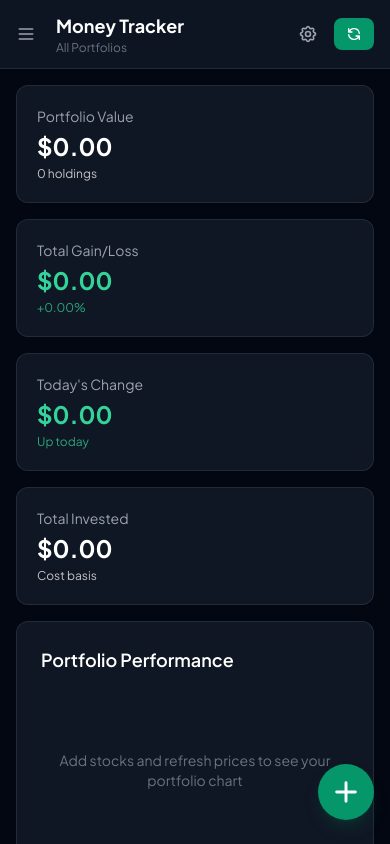
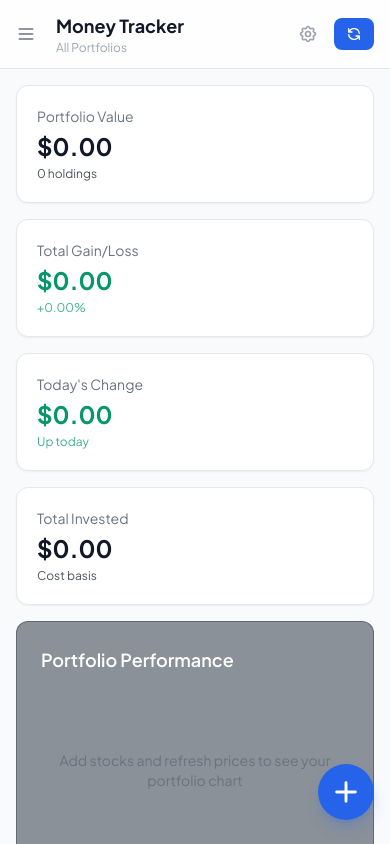
Before and after one commit to ronro652/moneyTracker, a Next.js app: page / in a window 390 px wide. Both pictures are taken after a click on the button 354 px from the left and 34 px from the top of the page. Shown: the top 844 px of the page. Built offline with nearby package versions, Linux system fonts and the light colour scheme; no server answers; the database is empty.

Commit message:
Apply white/blue theme to Dashboard shell and SummaryCards
Header, sidebar, FAB, and metric cards now use white backgrounds,
gray-200 borders, and blue-600 accents replacing emerald/dark gray.

Co-Authored-By: Claude Opus 4.6 <noreply@anthropic.com>

```diff
--- a/src/components/Dashboard.tsx
+++ b/src/components/Dashboard.tsx
@@ -142,32 +142,32 @@ export default function Dashboard() {
   };
 
   return (
-    <div className="min-h-screen bg-gray-950 text-gray-100">
-      <header className="border-b border-gray-800 bg-gray-900/80 backdrop-blur-md sticky top-0 z-10">
+    <div className="min-h-screen bg-slate-50 text-gray-800">
+      <header className="border-b border-gray-200 bg-white/80 backdrop-blur-md sticky top-0 z-10">
         <div className="max-w-[1400px] mx-auto px-4 sm:px-6 py-3 sm:py-4 flex items-center justify-between">
           <div className="flex items-center gap-3">
             <button
               onClick={() => setSidebarOpen(!sidebarOpen)}
-              className="lg:hidden p-2 -ml-2 text-gray-400 hover:text-white transition-colors"
+              className="lg:hidden p-2 -ml-2 text-gray-500 hover:text-gray-900 transition-colors"
             >
               <svg className="w-5 h-5" fill="none" stroke="currentColor" viewBox="0 0 24 24">
                 <path strokeLinecap="round" strokeLinejoin="round" strokeWidth={2} d="M4 6h16M4 12h16M4 18h16" />
               </svg>
             </button>
             <div>
-              <h1 className="text-lg sm:text-xl font-bold text-white">Money Tracker</h1>
-              <p className="text-xs text-gray-500">
+              <h1 className="text-lg sm:text-xl font-bold text-gray-900">Money Tracker</h1>
+              <p className="text-xs text-gray-400">
                 {activePortfolio ? activePortfolio.name : "All Portfolios"}
               </p>
             </div>
           </div>
           <div className="flex items-center gap-2 sm:gap-3">
             {lastUpdated && (
-              <span className="text-xs text-gray-500 hidden sm:inline">Updated {lastUpdated}</span>
+              <span className="text-xs text-gray-400 hidden sm:inline">Updated {lastUpdated}</span>
             )}
             <button
               onClick={() => setShowSettings(true)}
-              className="p-2 text-gray-400 hover:text-white transition-colors"
+              className="p-2 text-gray-400 hover:text-gray-700 transition-colors"
               title="Dashboard settings"
             >
               <svg className="w-5 h-5" fill="none" stroke="currentColor" viewBox="0 0 24 24">
@@ -178,7 +178,7 @@ export default function Dashboard() {
             <button
               onClick={refreshPrices}
               disabled={refreshing}
-              className="bg-emerald-600 hover:bg-emerald-500 active:bg-emerald-700 disabled:bg-gray-700 text-white text-sm font-medium px-3 sm:px-4 py-2 rounded-lg transition-colors flex items-center gap-2"
+              className="bg-blue-600 hover:bg-blue-500 active:bg-blue-700 disabled:bg-gray-300 text-white text-sm font-medium px-3 sm:px-4 py-2 rounded-lg transition-colors flex items-center gap-2"
             >
               {refreshing ? (
                 <>
@@ -204,9 +204,9 @@ export default function Dashboard() {
       {/* Mobile sidebar overlay */}
       {sidebarOpen && (
         <div className="fixed inset-0 z-30 lg:hidden" onClick={() => setSidebarOpen(false)}>
-          <div className="absolute inset-0 bg-black/60" />
+          <div className="absolute inset-0 bg-black/20" />
           <div
-            className="absolute left-0 top-0 bottom-0 w-72 bg-gray-900 border-r border-gray-800 p-4 pt-20 overflow-y-auto"
+            className="absolute left-0 top-0 bottom-0 w-72 bg-white border-r border-gray-200 p-4 pt-20 overflow-y-auto shadow-xl"
             onClick={(e) => e.stopPropagation()}
           >
             <PortfolioSidebar
@@ -242,7 +242,7 @@ export default function Dashboard() {
             {visibleWidgets.map(renderWidget)}
 
             {lastUpdated && (
-              <p className="text-xs text-gray-500 text-center sm:hidden">
+              <p className="text-xs text-gray-400 text-center sm:hidden">
                 Updated {lastUpdated}
               </p>
             )}
@@ -253,7 +253,7 @@ export default function Dashboard() {
       {/* Mobile FAB */}
       <button
         onClick={() => setShowAddSheet(true)}
-        className="md:hidden fixed right-4 bottom-6 z-30 w-14 h-14 bg-emerald-600 active:bg-emerald-700 text-white rounded-full shadow-lg shadow-emerald-900/40 flex items-center justify-center"
+        className="md:hidden fixed right-4 bottom-6 z-30 w-14 h-14 bg-blue-600 active:bg-blue-700 text-white rounded-full shadow-lg shadow-blue-600/25 flex items-center justify-center"
         style={{ bottom: "calc(1.5rem + env(safe-area-inset-bottom))" }}
       >
         <svg className="w-7 h-7" fill="none" stroke="currentColor" viewBox="0 0 24 24">
--- a/src/components/SummaryCards.tsx
+++ b/src/components/SummaryCards.tsx
@@ -34,25 +34,25 @@ export default function SummaryCards({ holdings }: Props) {
       label: "Portfolio Value",
       value: fmt(totalValue),
       sub: `${holdings.length} holding${holdings.length !== 1 ? "s" : ""}`,
-      color: "text-white",
+      color: "text-gray-900",
     },
     {
       label: "Total Gain/Loss",
       value: fmt(totalGain),
       sub: `${totalGainPercent >= 0 ? "+" : ""}${totalGainPercent.toFixed(2)}%`,
-      color: totalGain >= 0 ? "text-emerald-400" : "text-red-400",
+      color: totalGain >= 0 ? "text-emerald-600" : "text-red-500",
     },
     {
       label: "Today's Change",
       value: fmt(dailyChange),
       sub: dailyChange >= 0 ? "Up today" : "Down today",
-      color: dailyChange >= 0 ? "text-emerald-400" : "text-red-400",
+      color: dailyChange >= 0 ? "text-emerald-600" : "text-red-500",
     },
     {
       label: "Total Invested",
       value: fmt(totalCost),
       sub: "Cost basis",
-      color: "text-white",
+      color: "text-gray-900",
     },
   ];
 
@@ -61,9 +61,9 @@ export default function SummaryCards({ holdings }: Props) {
       {cards.map((card) => (
         <div
           key={card.label}
-          className="bg-gray-800/50 border border-gray-700/50 rounded-xl p-5 backdrop-blur-sm"
+          className="bg-white border border-gray-200 rounded-xl p-5 shadow-sm"
         >
-          <p className="text-sm text-gray-400 mb-1">{card.label}</p>
+          <p className="text-sm text-gray-500 mb-1">{card.label}</p>
           <p className={`text-2xl font-bold ${card.color}`}>{card.value}</p>
           <p className={`text-xs mt-1 ${card.color} opacity-75`}>{card.sub}</p>
         </div>
```
